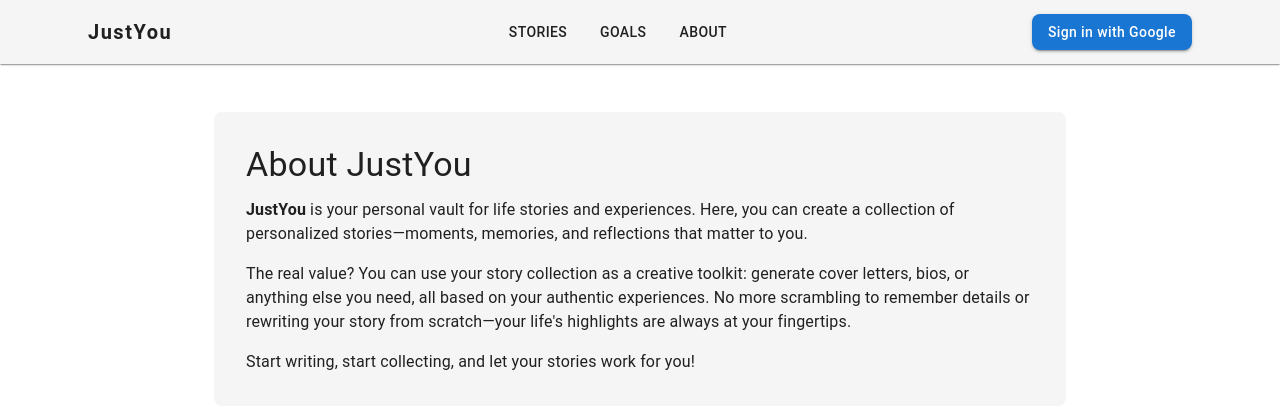
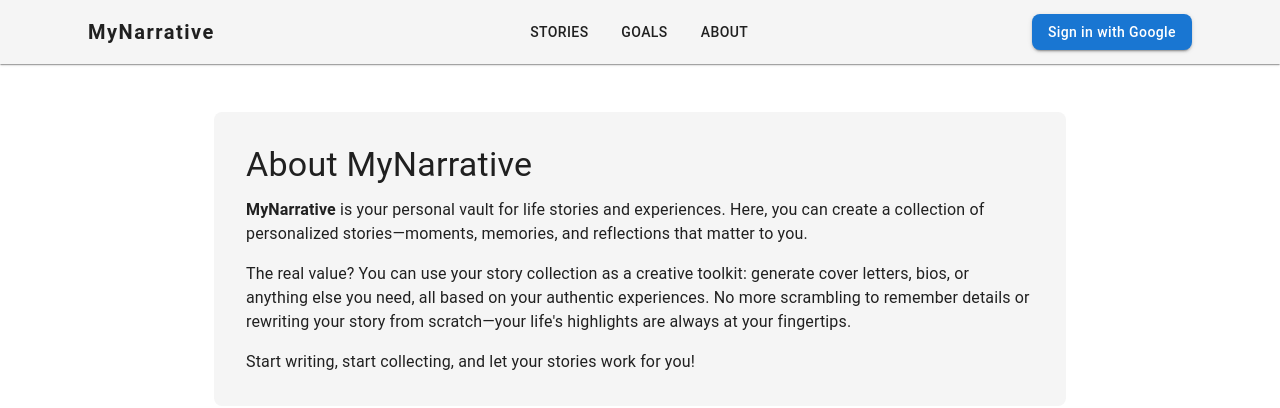
Before and after one commit to doriancrutcher/justYou, a React (Create React App) app: page /about in a window 1280 px wide. Shown: the top 408 px of the page. Built offline with nearby package versions, Linux system fonts and the light colour scheme; no server answers.

Commit message:
fixed story fetch function error

```diff
--- a/package.json
+++ b/package.json
@@ -1,5 +1,5 @@
 {
-  "name": "justyou",
+  "name": "MyNarrative",
   "version": "0.1.0",
   "private": true,
   "dependencies": {
--- a/src/components/Header.tsx
+++ b/src/components/Header.tsx
@@ -32,7 +32,7 @@
                 letterSpacing: 1.5,
               }}
             >
-              JustYou
+              MyNarrative
             </Typography>
           </Box>
 
--- a/src/pages/About.tsx
+++ b/src/pages/About.tsx
@@ -4,9 +4,9 @@
 const About: React.FC = () => (
   <Container maxWidth="md" sx={{ mt: 6 }}>
     <Box sx={{ p: 4, background: '#f5f5f5', borderRadius: 2 }}>
-      <Typography variant="h4" gutterBottom>About JustYou</Typography>
+      <Typography variant="h4" gutterBottom>About MyNarrative</Typography>
       <Typography variant="body1" sx={{ mb: 2 }}>
-        <b>JustYou</b> is your personal vault for life stories and experiences. Here, you can create a collection of personalized stories—moments, memories, and reflections that matter to you.
+        <b>MyNarrative</b> is your personal vault for life stories and experiences. Here, you can create a collection of personalized stories—moments, memories, and reflections that matter to you.
       </Typography>
       <Typography variant="body1" sx={{ mb: 2 }}>
         The real value? You can use your story collection as a creative toolkit: generate cover letters, bios, or anything else you need, all based on your authentic experiences. No more scrambling to remember details or rewriting your story from scratch—your life's highlights are always at your fingertips.
--- a/src/pages/CreatePost.tsx
+++ b/src/pages/CreatePost.tsx
@@ -68,10 +68,6 @@
       newPrompt = prompts[Math.floor(Math.random() * prompts.length)];
     }
     setCurrentPrompt(newPrompt);
-  };
-
-  const handleUsePrompt = () => {
-    setContent(content ? content + '\n' + currentPrompt : currentPrompt);
   };
 
   if (!user) {
--- a/src/pages/GoalsPage.tsx
+++ b/src/pages/GoalsPage.tsx
@@ -1,7 +1,7 @@
 import React, { useEffect, useState } from 'react';
 import { Container, Typography, Box, Button, TextField, Checkbox, List, ListItem, ListItemText, IconButton, Divider, Paper } from '@mui/material';
 import DeleteIcon from '@mui/icons-material/Delete';
-import { collection, addDoc, getDocs, updateDoc, deleteDoc, doc, setDoc } from 'firebase/firestore';
+import { collection, getDocs, updateDoc, deleteDoc, doc, setDoc } from 'firebase/firestore';
 import { db } from '../firebase';
 import { useAuth } from '../components/AuthContext';
 import { v4 as uuidv4 } from 'uuid';
--- a/src/pages/Home.tsx
+++ b/src/pages/Home.tsx
@@ -38,6 +38,14 @@
   const [savingCoverLetter, setSavingCoverLetter] = useState(false);
   const [coverLetterTitle, setCoverLetterTitle] = useState('');
 
+  const fetchCoverLetters = async () => {
+    if (!user) return;
+    const q = query(collection(db, 'coverLetters'), where('userId', '==', user.uid));
+    const querySnapshot = await getDocs(q);
+    setCoverLetters(querySnapshot.docs.map(doc => ({ id: doc.id, ...doc.data() })));
+  };
+
+  useEffect(() => {
     const fetchStories = async () => {
       setLoading(true);
       try {
@@ -56,14 +64,6 @@
       }
     };
 
-  const fetchCoverLetters = async () => {
-    if (!user) return;
-    const q = query(collection(db, 'coverLetters'), where('userId', '==', user.uid));
-    const querySnapshot = await getDocs(q);
-    setCoverLetters(querySnapshot.docs.map(doc => ({ id: doc.id, ...doc.data() })));
-  };
-
-  useEffect(() => {
     fetchStories();
     fetchCoverLetters();
   }, [user]);
--- a/src/pages/ViewPost.tsx
+++ b/src/pages/ViewPost.tsx
@@ -246,7 +246,7 @@
 
 // Helper function to extract YouTube video ID
 function extractYouTubeId(url: string): string | undefined {
-  const regExp = /^.*(?:youtu.be\/|v\/|u\/\w\/|embed\/|watch\?v=|\&v=)([^#&?]*).*/;
+  const regExp = /^.*(?:youtu.be\/|v\/|u\/\w\/|embed\/|watch\?v=|&v=)([^#&?]*).*/;
   const match = url.match(regExp);
   return match && match[1].length === 11 ? match[1] : undefined;
 }
```
Also changed, not shown: 2 other files (tests, documents, lock files or other folders). Lines whose indentation alone changed are shown as unchanged.
